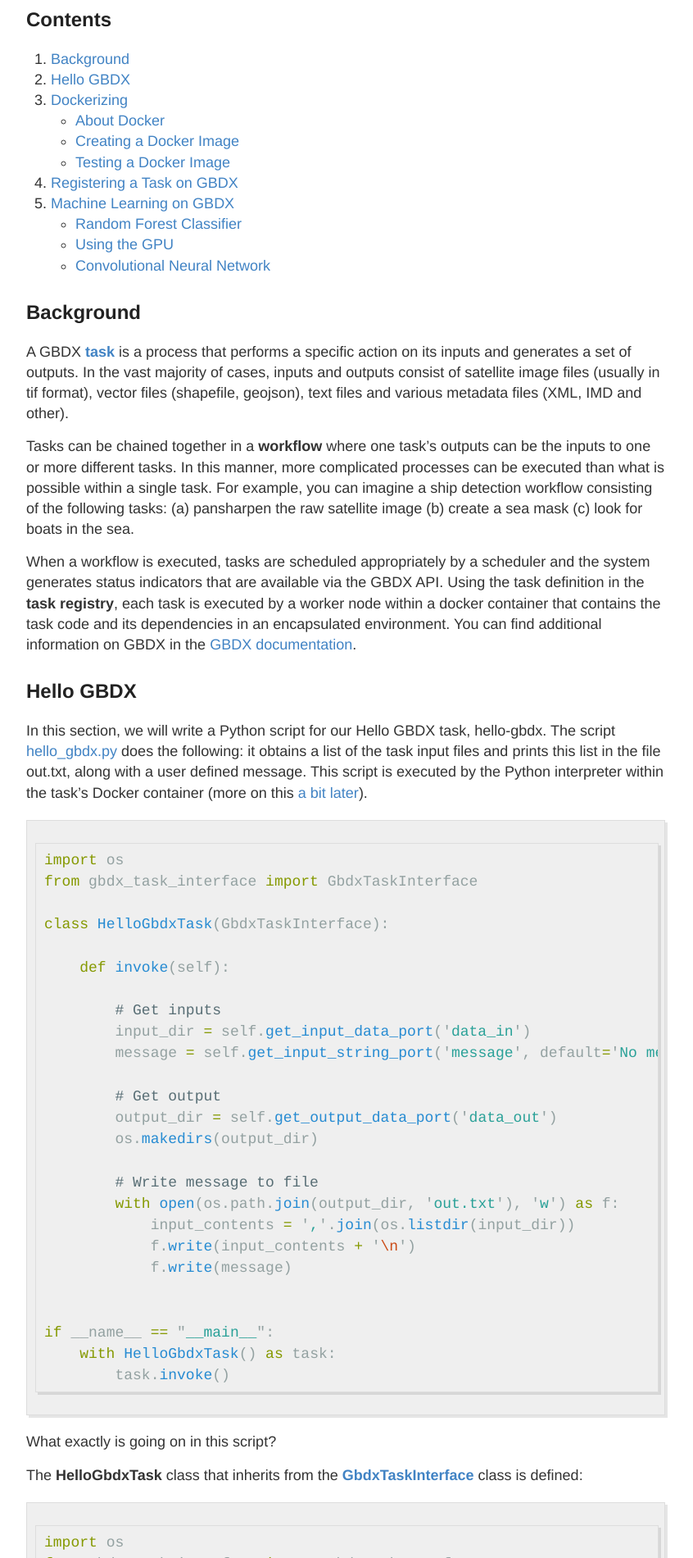
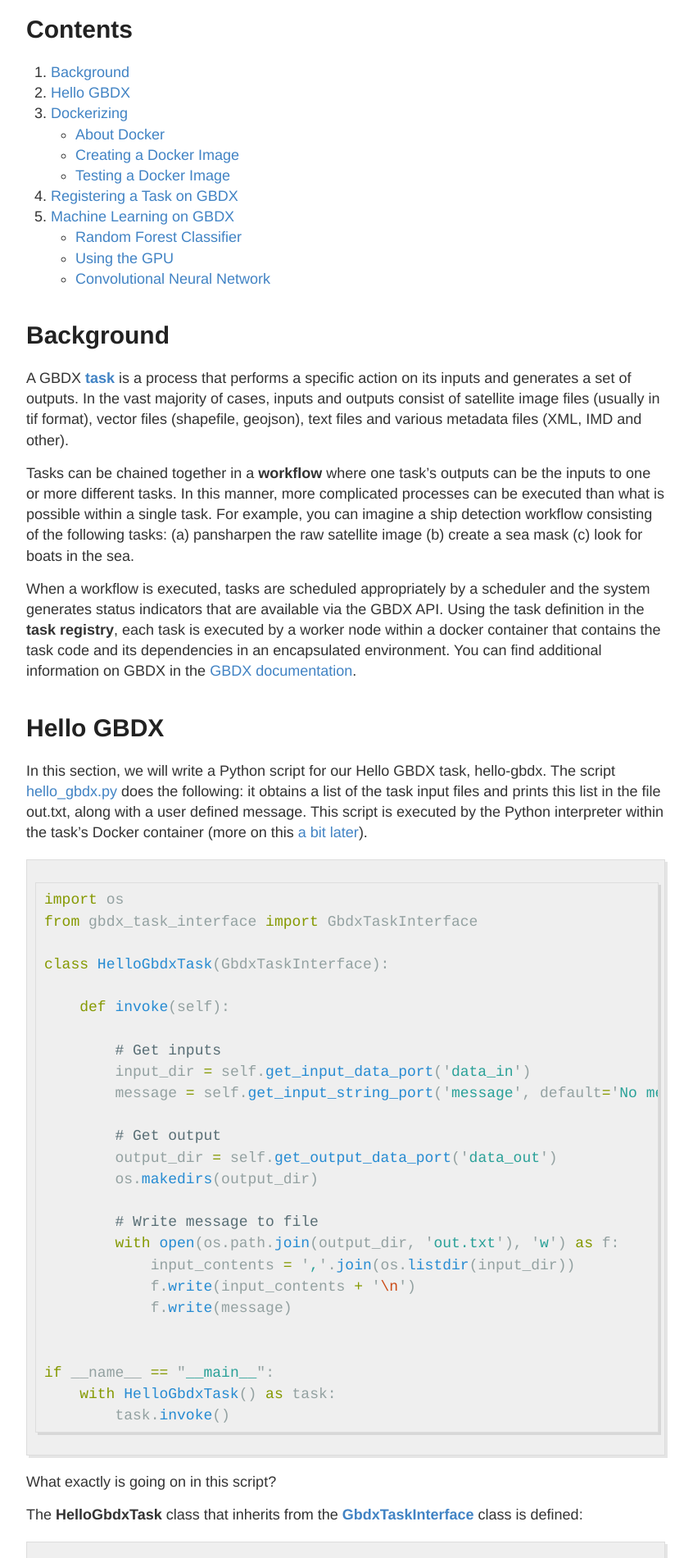
Before and after one commit to neoocm/PlatformStories.github.io, a Jekyll site: the page built from _posts/2016-9-30-create-task.md, in a window 1280 px wide. Shown: the part 670-2570 px from the top of the page at 82% size, without its empty margins (218-1064 px from the left). Built offline with Jekyll 4.4.1, drawn with Linux system fonts in a browser that asks for light colours.

Commit message:
enlarged section and subsection headers

````diff
--- a/_posts/2016-9-30-create-task.md
+++ b/_posts/2016-9-30-create-task.md
@@ -11,7 +11,7 @@
 
 ![header.png]({{ site.baseurl }}/images/create-task/header.png)
 
-## Contents
+# Contents
 
 1. [Background](#background)
 2. [Hello GBDX](#hello-gbdx)
@@ -26,7 +26,7 @@
     - [Convolutional Neural Network](#convolutional-neural-network)
 
 
-## Background
+# Background
 
 A GBDX [**task**](http://gbdxdocs.digitalglobe.com/docs/task-and-workflow-course) is a process that performs a specific action on its inputs and generates a set of outputs. In the vast majority of cases, inputs and outputs consist of satellite image files (usually in tif format), vector files (shapefile, geojson), text files and various metadata files (XML, IMD and other).
 
@@ -35,7 +35,7 @@
 When a workflow is executed, tasks are scheduled appropriately by a scheduler and the system generates status indicators that are available via the GBDX API. Using the task definition in the **task registry**, each task is executed by a worker node within a docker container that contains the task code and its dependencies in an encapsulated environment. You can find additional information on GBDX in the [GBDX documentation](http://gbdxdocs.digitalglobe.com/).
 
 
-## Hello GBDX
+# Hello GBDX
 
 In this section, we will write a Python script for our Hello GBDX task, hello-gbdx.
 The script [hello_gbdx.py](https://github.com/PlatformStories/create-task/tree/master/hello-gbdx/code/hello_gbdx.py) does the following: it obtains a list of the task input files and prints this list
@@ -135,23 +135,23 @@
 
 In the next section we go through the steps of creating a Docker image for hello-gbdx.
 
-## Dockerizing
+# Dockerizing
 
 Dockerizing is a crucial step to get your code to run as a task on GBDX.
 In this section, we will provide a high level overview of [Docker](https://www.docker.com/) and review its terminology. Next, we'll show you how to build your own hello-gbdx Docker image and run a container locally. At the end of this section, you will have an image that can be used to execute hello-gbdx, and have all of the materials necessary to register hello-gbdx on GBDX.
 
-### About Docker
+## About Docker
 
 Docker is a software containerization platform that allows developers to package up an application with its dependencies, and deliver it to a user in a single, self-sufficient package (referred to as a container).
 
 ![docker_workflow.png]({{ site.baseurl }}/images/create-task/docker_workflow.png)
 *Figure 1: Docker allows you to deliver various libraries and scripts in a lightweight package. Docker is required to create a task on GBDX.*
 
-#### Docker and GBDX
+## Docker and GBDX
 
 When a task is run on GBDX, a Docker container containing the task code, all its required dependencies, and the operating system is run by a worker node. Docker provides an efficient method for delivering the task code and its dependencies to the worker in an encapsulated environment.
 
-#### Docker Lingo
+## Docker Lingo
 
 Because Docker can be confusing if you are not used to it, we will define some terms you will encounter in this tutorial. You can consult the [Docker glossary](https://docs.docker.com/engine/reference/glossary/#base-image) for more information.
 
@@ -164,7 +164,7 @@
 
 * <b>DockerHub</b>: A repository of images. You can pull and edit these images for your own use, analogous to cloning or forking a GitHub repo.
 
-### Creating a Docker Image
+## Creating a Docker Image
 
 Before creating your image [sign up](https://hub.docker.com/) for a DockerHub account and follow [these](https://docs.docker.com/engine/getstarted/step_one/) instructions to install Docker toolbox on your machine. This will allow you to create, edit, and push your Docker images locally from the command line. In this section, we review two methods for creating a Docker image:
 
@@ -172,7 +172,7 @@
 
 - [Building an image from scratch](#building-an-image-with-a-dockerfile) using a DockerFile. If you elect to go this route you can skip the next two sections. (You may wish to read through them anyway as it is useful to know how to edit a Docker image without use of a DockerFile.)
 
-#### Pulling an Image from DockerHub
+## Pulling an Image from DockerHub
 
 Before choosing an image to work with, you should choose an operating system and have a list of the libraries your task requires. hello-gbdx requires Python to run, so we will look for a simple base image with Python packages installed. Note that unnecessary libraries and packages will only slow down our container and the task will consequently take longer to run. There are many publicly available images that you can [search](https://docs.docker.com/engine/tutorials/dockerrepos/#searching-for-images) through on DockerHub, so chances are you'll be able to find one that suits your needs. Note that you may install additional dependencies on the image once you've pulled it from DockerHub, so it is not necessary to find one with all of the the required libraries.
 
@@ -231,7 +231,7 @@
 
 Congratulations! You now have your own docker image to which you can add your code.
 
-#### Adding Your Code to the Image
+## Adding Your Code to the Image
 
 ![docker_commit_wf.png]({{ site.baseurl }}/images/create-task/docker_commit_wf.png)
 *Figure 2: Adding code to a docker image.*
@@ -298,7 +298,7 @@
 
 Our image is ready! If you would like to learn how to build an image from scratch continue on the [next section](#building-an-image-with-a-dockerfile). Otherwise, move on to [testing the image locally](#testing-a-docker-image).
 
-#### Building an Image with a DockerFile
+## Building an Image with a DockerFile
 
 Feeling a little ambitious? You can build your own image from scratch with a DockerFile.
 For more information on DockerFiles see [here](https://docs.docker.com/engine/reference/builder/) and [here](https://docs.docker.com/engine/userguide/eng-image/dockerfile_best-practices/).
@@ -366,7 +366,7 @@
 
 Our Docker image is now ready to be tested with sample inputs.
 
-### Testing a Docker Image
+## Testing a Docker Image
 
 At this point you should have hello-gbdx-docker-image which includes hello_gbdx.py.
 In this section, we will run this image with actual input data. Successfully doing this locally ensures that hello-gbdx will run on GBDX. [hello-gbdx/sample-input in this repo](https://github.com/PlatformStories/create-task/tree/master/hello-gbdx/sample-input) contains the two inputs required by hello-gbdx: (a) the directory [data_in](https://github.com/PlatformStories/create-task/tree/master/hello-gbdx/sample-input/data_in), the contents of which will be written to out.txt (in this example, this is simply the file data_file.txt) (b) the file [ports.json](https://github.com/PlatformStories/create-task/tree/master/hello-gbdx/sample-input/ports.json) which
@@ -418,11 +418,11 @@
 Congratulations, your task is working as expected! The next step is to [create a task definition](#defining-the-task), which will be used to [register](#registering-a-task-on-gbdx) hello-gbdx on the platform.
 
 
-## Registering a Task on GBDX
+# Registering a Task on GBDX
 
 Now that we have hello-gbdx-docker-image working locally, we can finally define hello-gbdx and then register it to the GBDX task registry.
 
-### Defining the Task
+## Defining the Task
 
 The task definition is a [json file](https://github.com/PlatformStories/create-task/tree/master/hello-gbdx/hello-gbdx-definition.json) that contains a description of the task functionality, a list of its inputs and outputs, and the Docker image that needs to be run when the task is executed.
 
@@ -543,7 +543,7 @@
 - <b>command</b>: The command to run within the container.
 
 
-### GBDX Task Registry
+## GBDX Task Registry
 
 We now have all the required material to register hello-gbdx: [a Docker image on DockerHub](#creating-a-docker-image) and the [task definition](https://github.com/PlatformStories/create-task/tree/master/hello-gbdx/hello-gbdx-definition.json).
 
@@ -616,11 +616,11 @@
 You have created a basic yet fully functional GBDX task using Docker and gbdxtools. The next section covers the process of creating more complicated tasks that can run machine learning algorithms.
 
 
-## Machine Learning on GBDX
+# Machine Learning on GBDX
 
 In the last section, we created a simple task that generates a text file with a list of the contents of the input directory and a user defined message. Chances are you're looking to do a bit more with your task. In this section, you will learn how to create a task that runs a standard machine learning (ML) algorithm such as a random forest classifier, and how to setup a ML task that utilizes a Convolutional Neural Network (CNN) so that it can be executed on a worker with a GPU.
 
-### Random Forest Classifier
+## Random Forest Classifier
 
 In this example, we will create the task rf-pool-classifier that trains a [random forest classifier](https://en.wikipedia.org/wiki/Random_forest) to classify polygons of arbitrary geometry into those that contain swimming pools and those that don't. For more information on this algorithm see [here](https://github.com/DigitalGlobe/mltools/tree/master/examples/polygon_classify_random_forest) and [here](http://blog.tomnod.com/crowd-and-machine-combo).
 
@@ -629,7 +629,7 @@
 
 rf-pool-classifier has two directory input ports: geojson and image. Within geojson and image, the task expects to find a file train.geojson, which contains labeled polygons from both classes, and a tif image file from which the task will extract the pixels corresponding to each polygon, respectively (Figure 4). The task also has the input string port n_estimators that determines the number of trees in the random forest; specifying a value is optional and the default is '100'. The task produces a trained model in [pickle](https://docs.python.org/2/library/pickle.html) format, which is saved in the S3 location specified by the output port trained_classifier.
 
-#### The Code
+## The Code
 
 The code of rf_pool_classifier.py is shown below; the structure is the same as hello_gbdx.py.
 
@@ -769,7 +769,7 @@
         task.invoke()
 ```
 
-#### The Docker Image
+## The Docker Image
 
 rf-pool-classifier requires more libraries than hello-gbdx, such as [numpy](http://www.numpy.org/) and [mltools](https://github.com/DigitalGlobe/mltools). We build the Docker image rf-pool-classifier-docker-image by pulling [naldeborgh/gdal_base](https://hub.docker.com/r/naldeborgh/gdal_base/) and installing the required libraries.
 
@@ -840,7 +840,7 @@
 
 The DockerFile and scripts can be found [here](https://github.com/PlatformStories/create-task/tree/master/rf-pool-classifier/rf-pool-classifier-build).
 
-#### Testing the Docker Image
+## Testing the Docker Image
 
 We can now test rf-pool-classifier-docker-image on our local machine before defining rf-pool-classifier and registering it on the platform. Just as in the case of [hello-gbdx](#testing-a-docker-image), we will mimic the platform by mounting sample input to a container and then executing rf_pool_classifier.py.
 
@@ -895,7 +895,7 @@
 
 You can now define and register rf-pool-classifier!
 
-#### Task Definition
+## Task Definition
 
 The definition for rf-pool-classifier is provided below:
 
@@ -957,7 +957,7 @@
 gbdx.task_registry.register(json_filename = 'rf-pool-classifier-definition.json')
 ```
 
-#### Executing the Task
+## Executing the Task
 
 We will now run through a sample execution of rf-pool-classifier using gbdxtools.
 
@@ -1012,13 +1012,13 @@
 that rely on it.
 
 
-### Using the GPU
+## Using the GPU
 
 Until now, we have been running our tasks on a CPU device. For certain ML applications such as deep learning that are very compute-intensive, the GPU offers order-of-magnitude performance improvement compared to the CPU. GBDX provides the capability of running a task on a GPU worker. This requires configuring the Docker image and defining the task appropriately.
 
 This section will walk you through setting up a local GPU instance for building and testing your Docker image, and then building a GPU-compatible Docker image, i.e., a Docker image that can access the GPU on the node on which it is run.
 
-#### Setting up a GPU instance
+## Setting up a GPU instance
 
 All GBDX GPU workers use [nvidia-docker](https://github.com/NVIDIA/nvidia-docker#nvidia-docker) to allow running containers to leverage their GPU devices. Here are the steps for setting up an AWS instance with nvidia-docker, which you will need to test your GPU-compatible Docker image.
 
@@ -1161,7 +1161,7 @@
 +-----------------------------------------------------------------------------+
 ```
 
-#### Building a GPU-Compatible Image
+## Building a GPU-Compatible Image
 
 Now that we have an instance on which to test our GPU tasks, we can create a Docker image that can access the GPU. To do this we simply use the Docker image [nvidia/cuda](https://hub.docker.com/r/nvidia/cuda/) as a base and install any necessary dependencies. nvidia/cuda is set up such that it can run seamlessly on any device using the nvidia-docker plugin, saving us the headache of matching drivers between the Docker image, GBDX worker nodes, and our GPU instance.
 
@@ -1248,7 +1248,7 @@
 We now have the Docker image gbdx-gpu that can run Theano and Keras on a GPU. See [here](https://github.com/PlatformStories/create-task/tree/master/train-cnn/train-cnn-build) for how to build this image with a DcockerFile. In the following section, we will create a GBDX task that trains a CNN classifier using the GPU.
 
 
-### Convolutional Neural Network
+## Convolutional Neural Network
 
 We are going to use the tools we created [above](#using-the-gpu) to create the task 'train-cnn' that trains a [CNN](http://neuralnetworksanddeeplearning.com/chap6.html) classifier using the GPU. The task uses input images and labels to create a trained model (Figure 5).
 
@@ -1262,7 +1262,7 @@
 
 train-cnn also has the optional string input ports bit_depth and nb_epoch. The former specifies the bit depth of the imagery and defaults to '8' and the latter defines the number of training epochs with a default value of '10'. The task produces a trained model in the form of a model architecture file model_architecture.json and a trained weights file model_weights.h5. These two outputs will be stored in the S3 location specified by the output port trained_model.
 
-#### The Code
+## The Code
 
 The code of train-cnn.py is shown below.
 
@@ -1434,7 +1434,7 @@
         task.invoke()
 ```
 
-#### The Docker Image
+## The Docker Image
 
 train-cnn requires a Docker image that can access the GPU. We build the Docker image train-cnn-docker-image by pulling the Theano gbdx-gpu image that we created [above](#getting-a-gpu-compatible-image) and copying in train-cnn.py and gbdx_task_interface.py.
 
@@ -1466,7 +1466,7 @@
 
 This image now has all of the libraries and scripts required by train-cnn. See [here](https://github.com/PlatformStories/create-task/tree/master/train-cnn/train-cnn-build) to see a sample build of train-cnn-docker-image using a DockerFile. Continue on to the [next section](#testing-the-train-cnn-image) to test the image using the GPU instance created [above](#setting-up-a-device-to-test-your-gpu-image).
 
-#### Testing the Docker Image
+## Testing the Docker Image
 
 We will now test train-cnn-docker-image with sample input to ensure that train-cnn.py runs successfully AND that the GPU is utilized.
 
@@ -1518,7 +1518,7 @@
 >>> model_architecture.json    model_weights.h5
 ```
 
-#### Task Definition
+## Task Definition
 
 Defining a task that runs on a GPU is very similar to defining regular tasks. The one difference is in the containerDescriptors section: you must set the 'domain' property to 'nvidiagpu'. Here is the definition for train-cnn:
 
@@ -1573,7 +1573,7 @@
 
 Now all we have to do is register train-cnn; follow the same steps as for hello-gbdx and rf-pool-classifier.
 
-#### Executing the Task
+## Executing the Task
 
 It's time to try out train-cnn. We'll use the publicly available [MNIST dataset](http://yann.lecun.com/exdb/mnist/), which contains 60,000 images of handwritten digits to train a model to recognize handwritten digits. Figure 6 shows some example images.
 
@@ -1629,7 +1629,7 @@
 
 Congratulations, you have now created, registered, and executed a GBDX task on a GPU!
 
-### Additional Resources
+## Additional Resources
 
 You may find the following links helpful:
 
````
